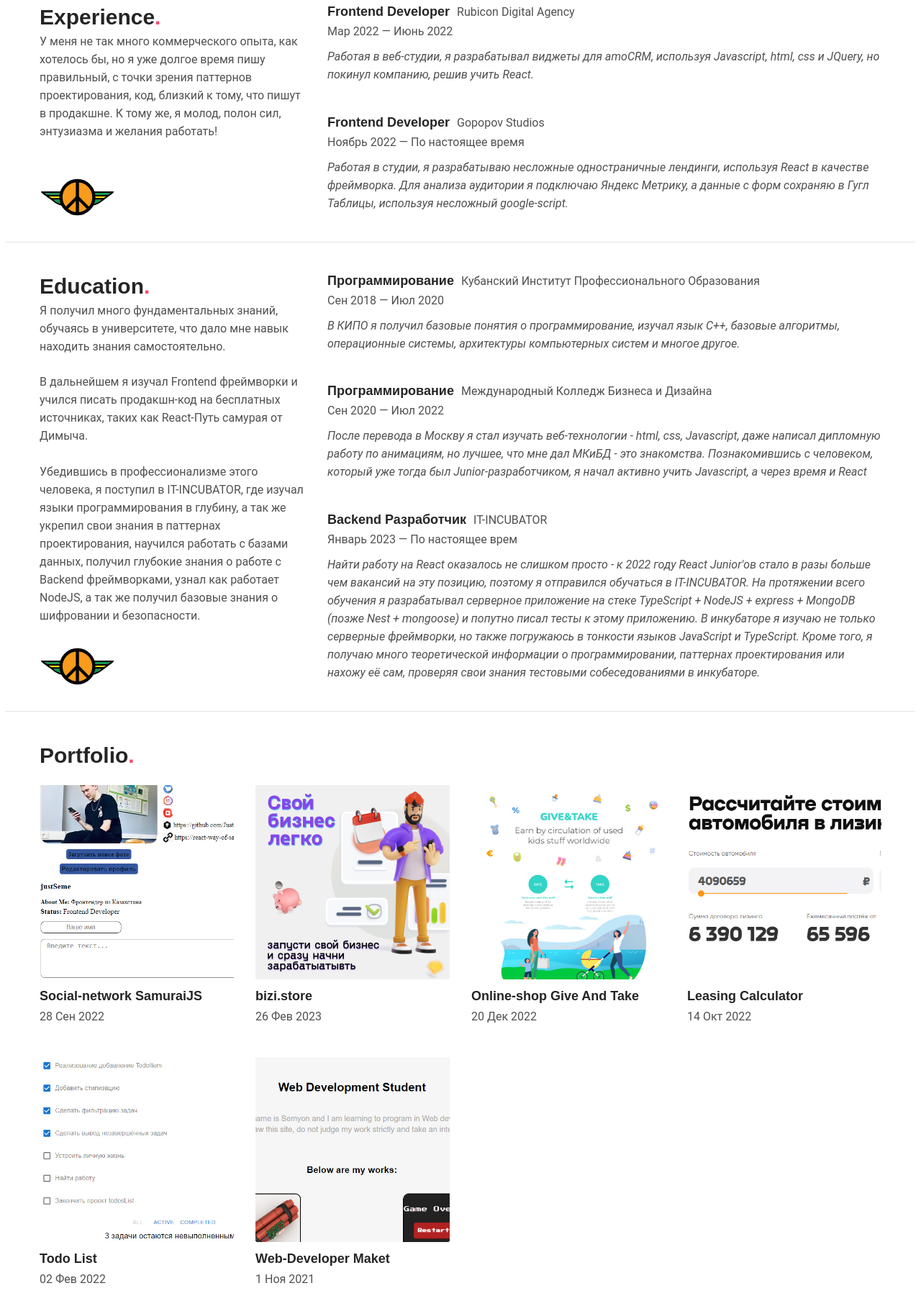
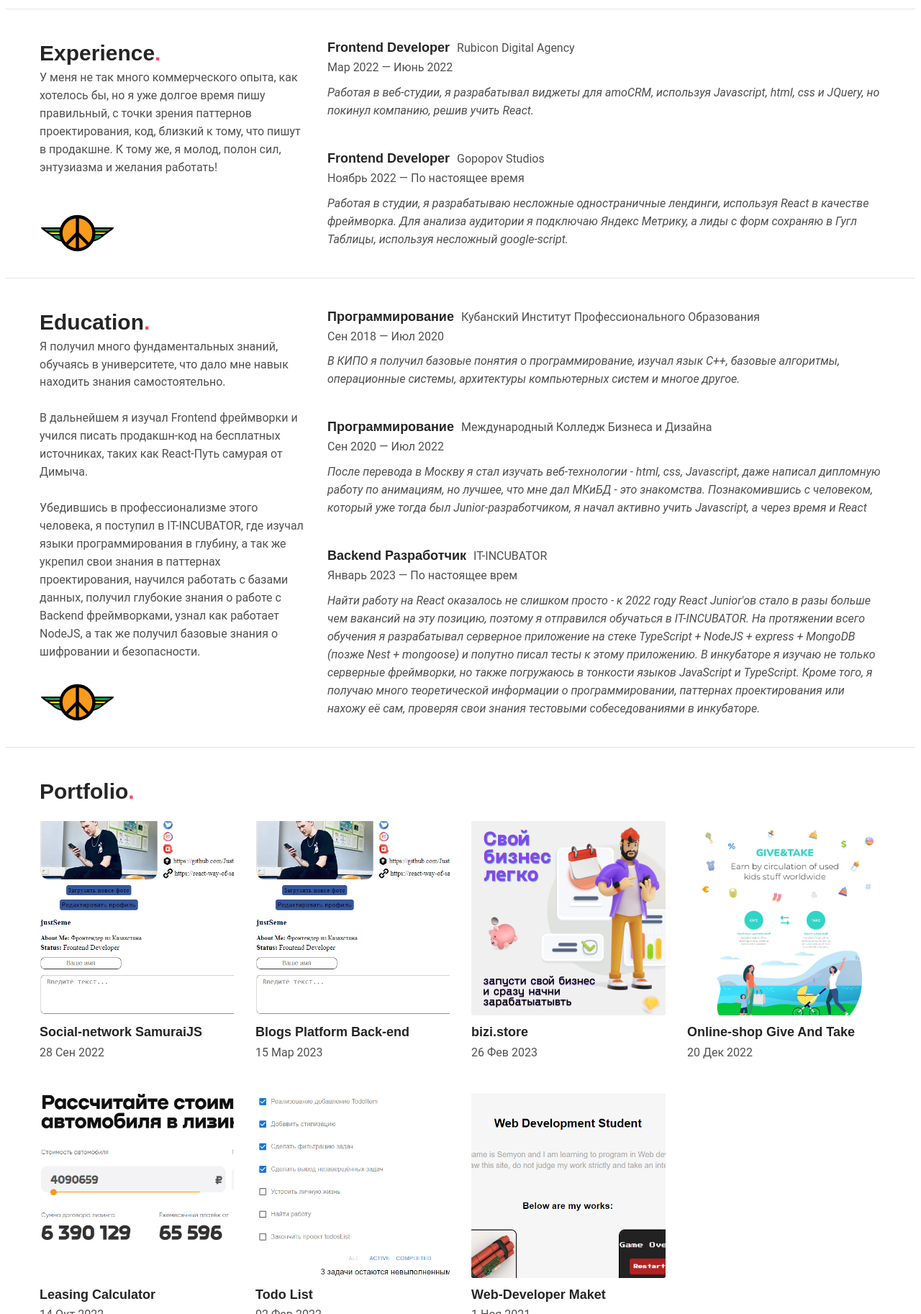
Before and after one commit to JustSeme/Portfolio, a website: page index.html in a window 1280 px wide. Shown: the part 974-2800 px from the top of the page at 72% size. Drawn offline with nearby package versions, Linux system fonts and the light colour scheme; files whose address does not match are found by name.

Commit message:
add backend portfolio work

```diff
--- a/index.html
+++ b/index.html
@@ -93,7 +93,7 @@
             <div class="row block-display">
                 <div class="col-md-6 about-img-wrap">
                     <div class="about-img wow slideInRight">
-                        <img src="media/hello-section/about-me-img.jpg"w alt class="img-responsive" />
+                        <img src="media/hello-section/about-me-img.jpg" alt class="img-responsive" />
                     </div>
                 </div>
                 <div class="col-md-6">
@@ -105,7 +105,7 @@
                         </div>
                         <div class="about-me-text">
                             <div class="opacity-box">
-                                <p>Я Frontend Developer родом из Краснодара, закончил обучение программированию в Москве, но переехал в Казахстан чтобы избежать службы в Путинской армии. Я уже два года занимаюсь программированием как хобби и имею год опыта работы в веб-студии. На данный момент очень хочу устроиться на работу, так что если ты работодатель - свяжись со мной скорее!</p>
+                                <p>Я Fullstack разработчик родом из Краснодара, закончил обучение программированию в Москве, но вскоре вернулся в родной город, устав от тоскливой серой Москвы. Я уже более года занимаюсь frontend программированием и имею в своём портфолио несколько интересных проектов. С 1го января 2023 года я поступил в IT-incubator и начал изучать backend разработку на nodeJS с использованием express/NestJS и mongoDB/mongoose. По backend портфолио имеется только крупный учебный проект, не имеющий frontend-части, зато там есть e2e тесты.</p>
                             </div>
                         </div>
                         <div class="about-me-info">
@@ -229,7 +229,7 @@
                                 <p class="about-info">Gopopov Studios</p>
                                 <p>Ноябрь 2022 — По настоящее время</p>
                                 <div class="opacity-box">
-                                    <p>Работая в студии, я разрабатываю несложные одностраничные лендинги, используя React в качестве фреймворка. Для анализа аудитории я подключаю Яндекс Метрику, а данные с форм сохраняю в Гугл Таблицы, используя несложный google-script.</p>
+                                    <p>Работая в студии, я разрабатываю несложные одностраничные лендинги, используя React в качестве фреймворка. Для анализа аудитории я подключаю Яндекс Метрику, а лиды с форм сохраняю в Гугл Таблицы, используя несложный google-script.</p>
                                 </div>
                             </div>
                         </div>
@@ -328,6 +328,19 @@
                                     </div>
                                     <div class="portfolio-date">
                                         <span>28 Сен 2022</span>
+                                    </div>
+                                </a>
+                            </div>
+                            <div class="col-md-3 col-sm-6 col-xs-6 mix wow animate__flipInX">
+                                <a href="https://github.com/JustSeme/homeworks" target="_blank" class="portfolio-box">
+                                    <div class="portfolio-img">
+                                        <img src="media/portfolio-images/samuraiJS.jpg" alt>
+                                    </div>
+                                    <div class="portfolio-name">
+                                        <span>Blogs Platform Back-end</span>
+                                    </div>
+                                    <div class="portfolio-date">
+                                        <span>15 Мар 2023</span>
                                     </div>
                                 </a>
                             </div>
```
